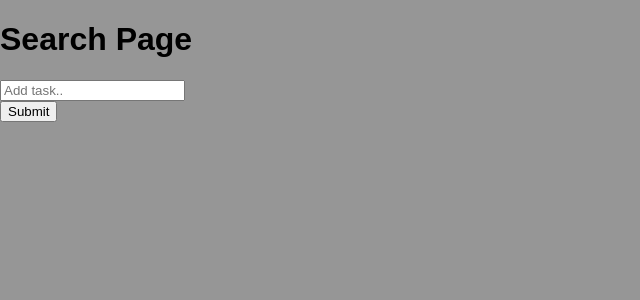
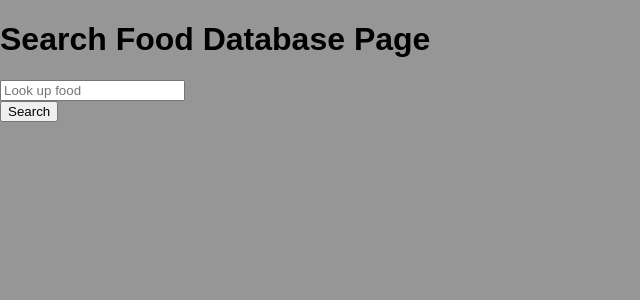
Before and after one commit to stesun2/personal-project, a React (Create React App) app in the folder frontend/: page /food-search in a window 1280 px wide. Shown: the top 300 px of the page, without its empty margins (0-640 px from the left). Built offline with nearby package versions, Linux system fonts and the light colour scheme.

Commit message:
working on search food database

```diff
--- a/frontend/src/pages/SearchPage.js
+++ b/frontend/src/pages/SearchPage.js
@@ -1,24 +1,104 @@
 import React, { Component } from 'react'
+import { Button } from 'react-bootstrap'
+import axios from 'axios'
+// import FoodAPI from '../api/FoodAPI'
+// import { useParams } from 'react-router-dom'
 
 class SearchPage extends Component {
+  constructor( props ) {
+    super( props );
+
+    this.state = {
+      query: '',
+      results: {},
+      loading: false,
+      message: ''
+    }
+    this.cancel = ''
+  }
+
+  fetchSearchResults = ( query ) => {
+    const apiURL = `https://api.edamam.com/api/food-database/v2/parser?app_id=2583ee8d&app_key=c375c3f7ae01763b44c09337fe634b56&ingr=${query}`
+    if (this.cancel) {
+      this.cancel.cancel();
+    }
+    this.cancel = axios.CancelToken.source()
+    axios.get(apiURL, {
+      cancelToken: this.cancel.token
+    })
+      .then(res => {
+        const resultNotFoundMsg = !res.data.hints.length
+                                ? 'No more search results. Please try a new search'
+                                : ''
+        this.setState({
+          results: res.data.hints,
+          message: resultNotFoundMsg,
+          loading: false
+        })
+      })
+      .catch ( error => {
+        if (axios.isCancel(error) || error) {
+          this.setState({
+            loading: false,
+            message: 'Failed to Fetch Data'
+          })
+        }
+
+      })
+  }
+
+  handleOnInputChange = ( event ) => {
+    const query = event.target.value
+    this.setState({ query:query, loading: true, message: '' }, () => {
+      this.fetchSearchResults( query )
+
+    })
+
+  };
+
+  // async componentDidMount () {
+  //   const apiURL = 'https://api.edamam.com/api/food-database/v2/parser?app_id=2583ee8d&app_key=c375c3f7ae01763b44c09337fe634b56&ingr='
+  //   const response = await fetch(apiURL)
+  //   const data = await response.json()
+  //   this.setState({text: data.results[0], loading: false})
+  // }
+
+  renderSearchResults = () => {
+    const { results } = this.state
+    if (Object.keys(results).length && results.length) {
+      return(
+        <div className='results-container'>
+          { results.map( result => {
+            return (
+              <a key={result.foodId} href={result.image} className='result-item'>
+                <h6 className='image-username'>{result.username}</h6>
+                <div className='image-wrapper'>
+                  <img className='image' src={ result.image } alt={`${result.username} `} />
+
+                </div>
+
+              </a>
+            )
+          })}
+
+        </div>
+      )
+    }
+  }
+
   render() {
+    const { query } = this.state
     return (
-      <div>
-        <h1> Search Page </h1>
-        <div id='foodlist-container'>
-          <div id="form-wrapper">
-              <form id="form">
-                  <div className="flex-wrapper">
-                       <div style={{flex: 6}}>
-                          <input className="form-control" id="title" type="text" name="title"placeholder="Add task.." />
-                       </div>
-                        <div style={{flex: 1}}>
-                          <input id="submit" className="btn btn-warning" type="submit" name="Add" />
-                        </div>
-                    </div>
-              </form>
-          </div>
-        </div>
+      <div className='container'>
+        <h1 className='heading'> Search Food Database Page </h1>
+        <label className='search-label' htmlFor='search-input'>
+          <input type='text' name='query' value={query} id='search-input' placeholder='Look up food' onChange={this.handleOnInputChange} />
+            <br />
+            <Button type='submit'>Search</Button>
+
+        </label>
+        {/* Results */}
+          { this.renderSearchResults() }
       </div>
     )
   }
--- /dev/null
+++ b/package.json
@@ -0,0 +1,6 @@
+{
+  "dependencies": {
+    "@fortawesome/fontawesome-free": "^5.15.4",
+    "axios": "^0.21.1"
+  }
+}
```
Also changed, not shown: 1 other file (tests, documents, lock files or other folders).
